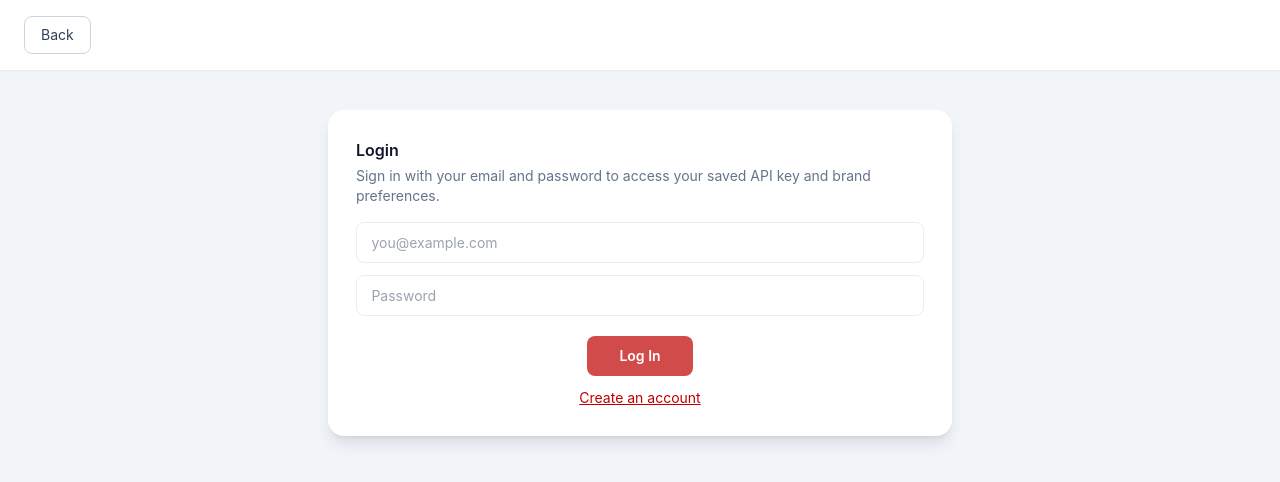
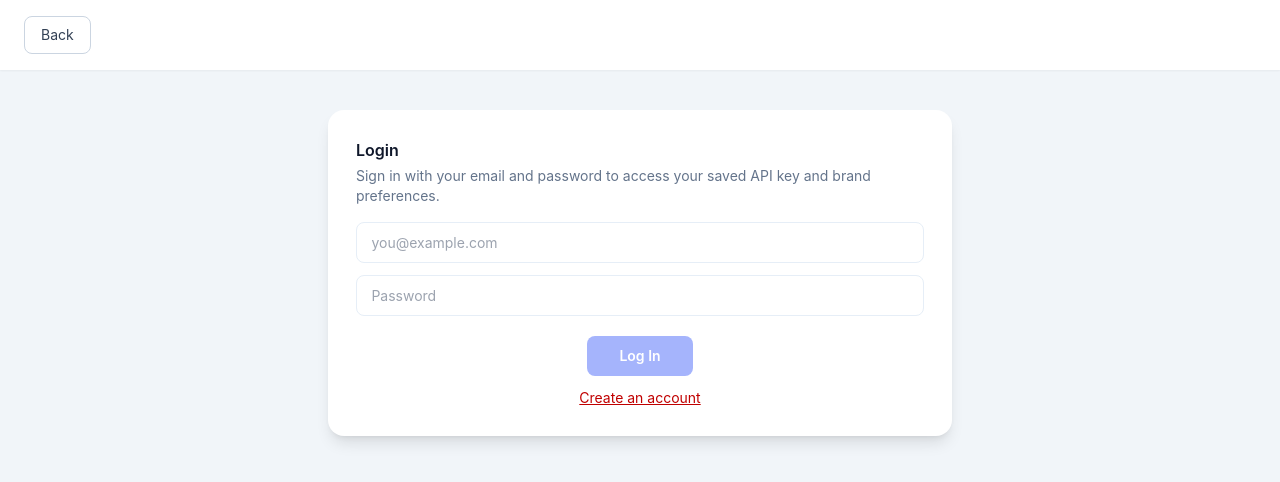
Before and after one commit to avanloo01/Powerpoint-Agent, a React (Vite) app in the folder frontend/: page /settings in a window 1280 px wide. Shown: the top 482 px of the page. Built offline with nearby package versions, Linux system fonts and the light colour scheme; no server answers.

Commit message:
🔧 Button color fix

```diff
--- a/frontend/src/pages/SettingsPage.tsx
+++ b/frontend/src/pages/SettingsPage.tsx
@@ -235,8 +235,8 @@ const SettingsPage: React.FC = () => {
               <button
                 className="rounded-lg px-8 py-2.5 text-sm font-semibold text-white transition disabled:cursor-not-allowed"
                 style={{
-                  backgroundColor: primaryColor,
-                  opacity: email.trim() && password ? 1 : 0.7,
+                  backgroundColor: email.trim() && password ? primaryColor : '#a5b4fc',
+                  cursor: email.trim() && password ? 'pointer' : 'not-allowed',
                 }}
                 onClick={authMode === 'login' ? handleLogin : handleSignUp}
                 disabled={!email.trim() || !password}
```
